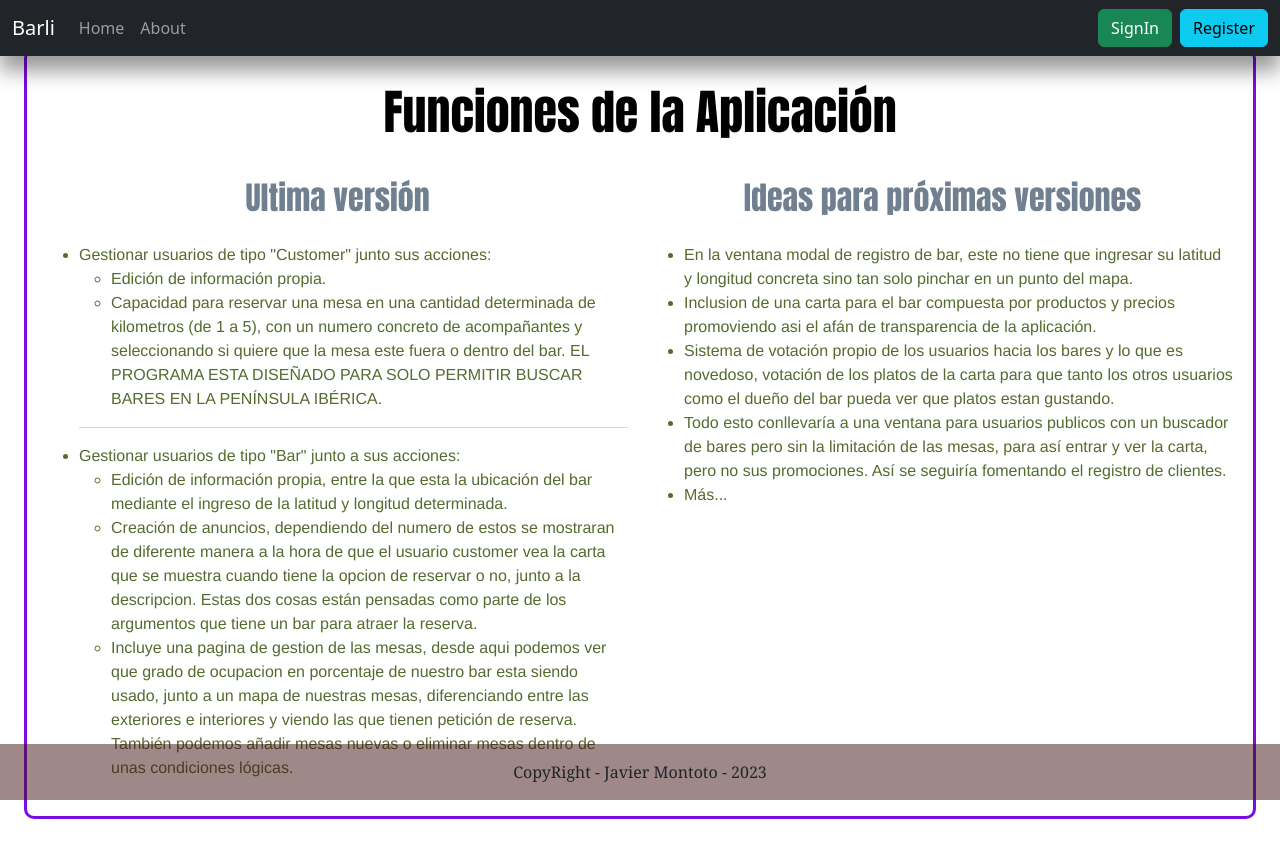
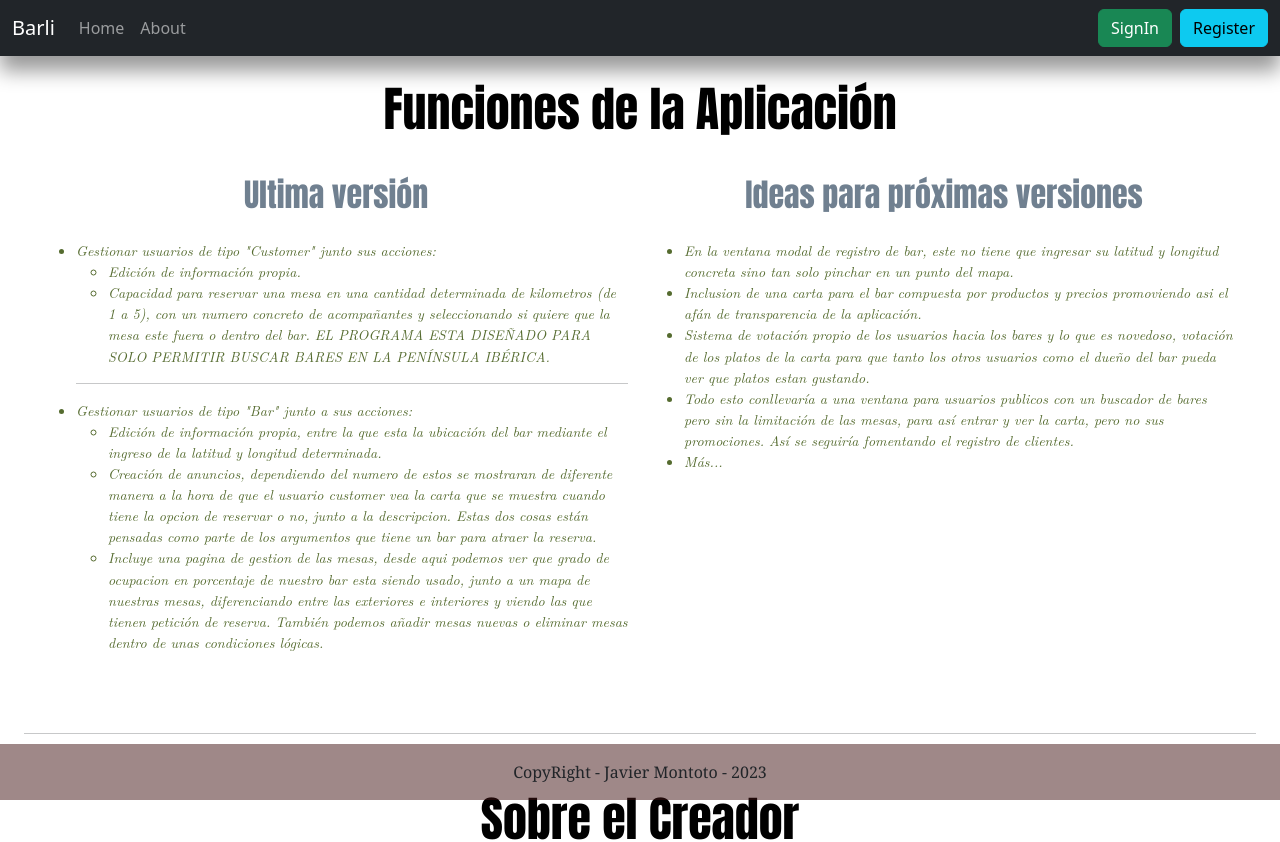
Before and after one commit to javiermontotocamas/barli, a Vue app in the folder frontend/: page /about in a window 1280 px wide. Shown: the top 842 px of the page. Built offline with nearby package versions, Linux system fonts and the light colour scheme.

Commit message:
Vista de about mejorada

```diff
--- a/frontend/src/views/AboutView.vue
+++ b/frontend/src/views/AboutView.vue
@@ -63,6 +63,7 @@
         </div>
       </div>
     </div>
+    <hr>
     <div class="col">
       <div class="column">
         <div class="content">
@@ -92,12 +93,9 @@ main {
 }
 
 .content {
-  color: darkolivegreen;
   font-family: 'Franklin Gothic Medium', 'Arial Narrow', Arial, sans-serif;
-  border: 1mm solid rgb(120, 13, 228);
   /* Cambia el color de fondo según tu preferencia */
   padding: 20px;
-  border-radius: 10px;
   margin-bottom: 20px;
   /* Añadido para separar las columnas */
 }
@@ -154,4 +152,11 @@ main {
   font-size: 1.5em;
   /* Cambia el tamaño de fuente al pasar el cursor por encima */
 }
+
+li {
+  color: darkolivegreen;
+  font-family: "Latin Modern Roman";
+  font-style: italic;
+  font-size: 1.1vw;
+}
 </style>
```
